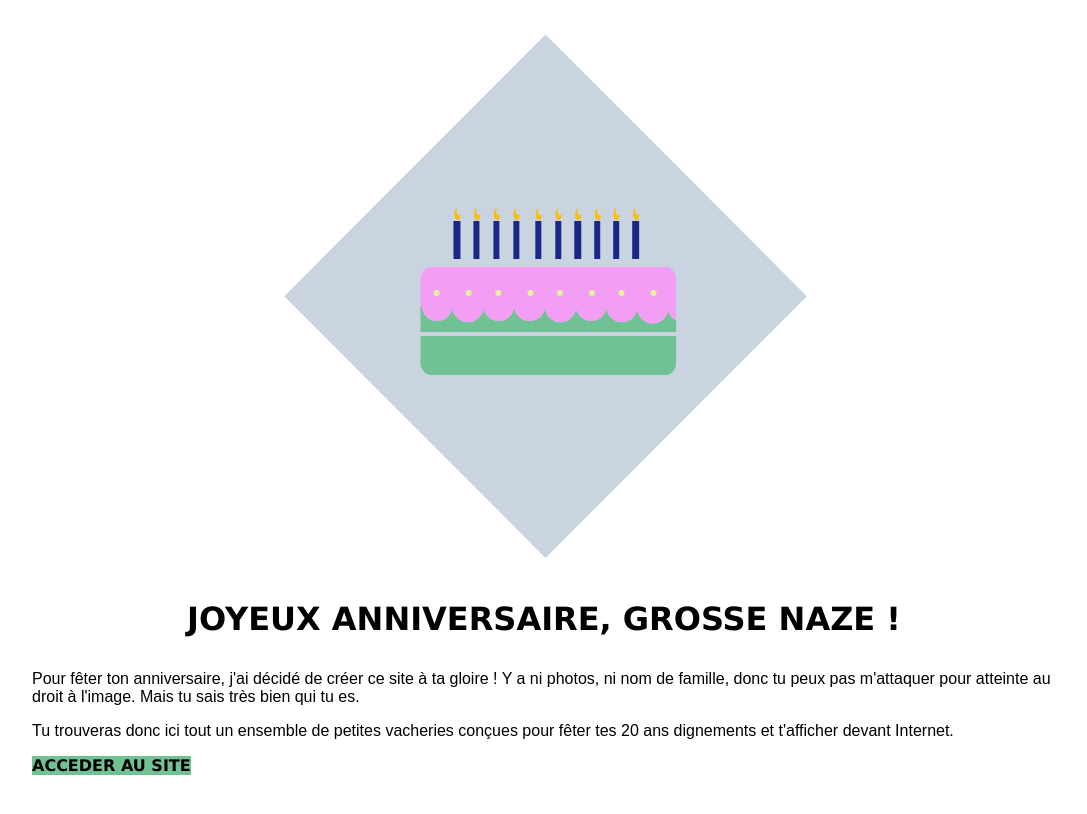
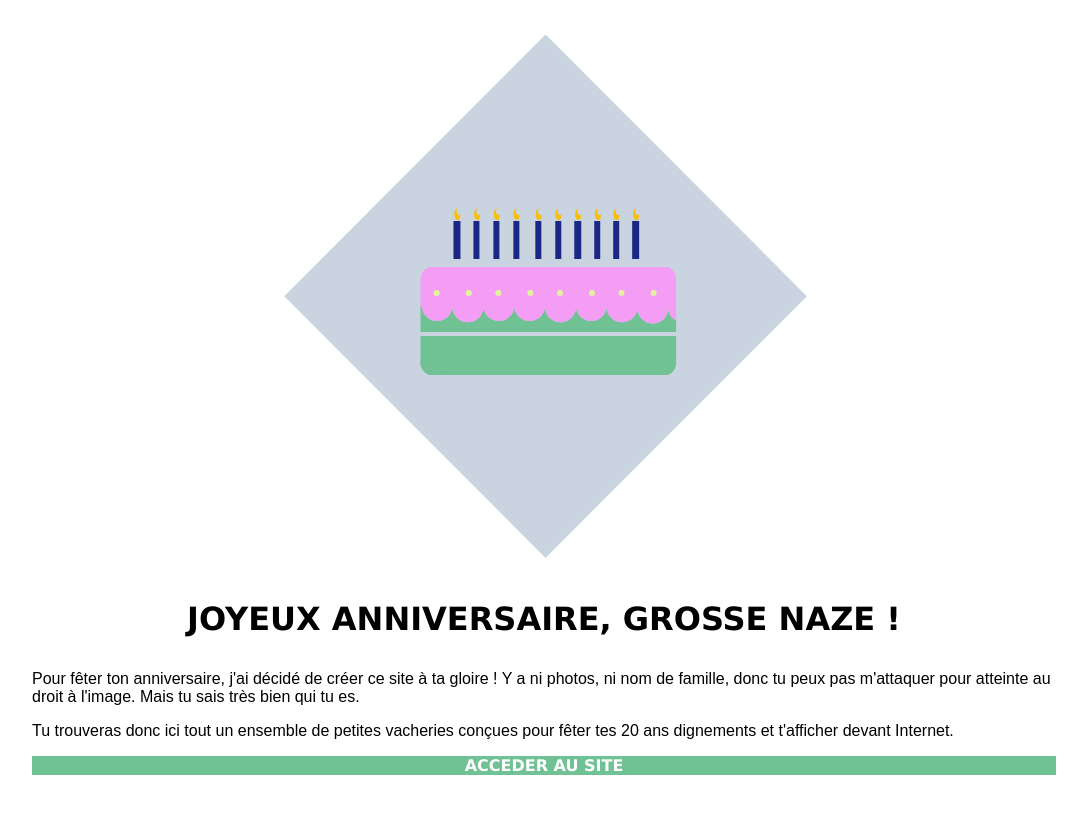
Before and after one commit to Simpleprune/simpleprune.github.io, a Jekyll site: the page accueil.html, which Jekyll copies as it is, in a window 1280 px wide. Shown: the top 814 px of the page, without its empty margins (96-1183 px from the left). Built offline with Jekyll 4.4.1, drawn with Linux system fonts in a browser that asks for light colours.

Commit message:
Update style.css

```diff
--- a/css/style.css
+++ b/css/style.css
@@ -23,11 +23,12 @@ margin: 0 auto;
 
 }
 .buttn-ys{
-  display: inline;
+  display: block;
   background-color: #70C194;
   font-family: Verdana, Sans;
   font-weight: bold;
   text-align: center;
   text-transform: uppercase;
-  font-color: white;
+  color: white;
+  padding: auto;
 }
```
